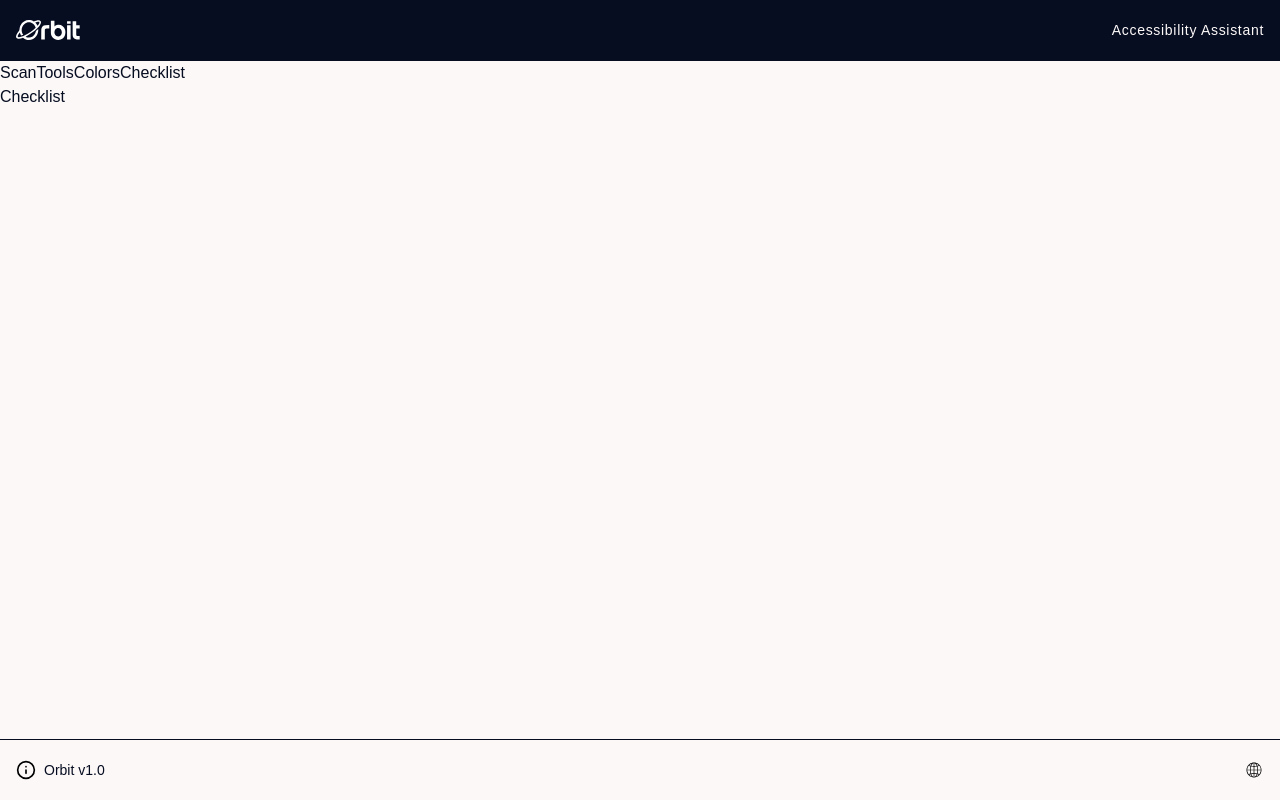
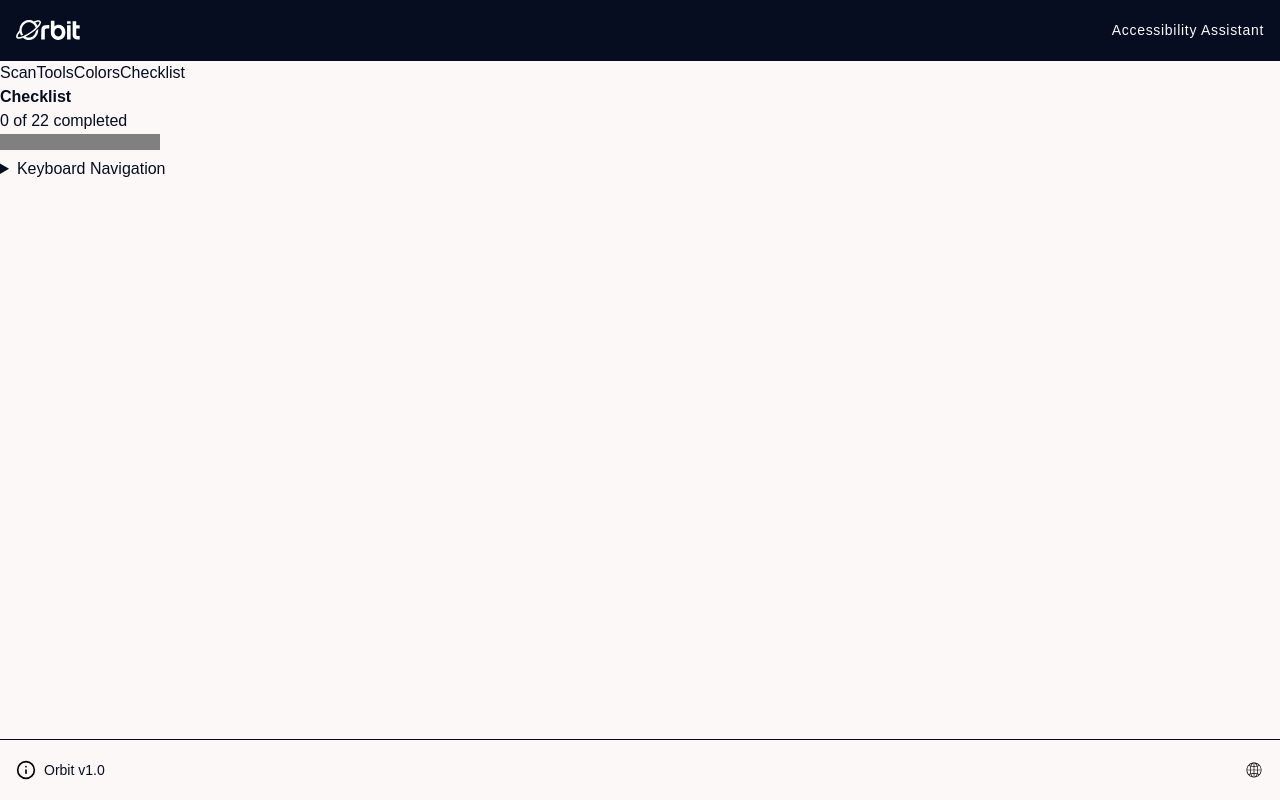
Before and after one commit to mtq01/orbit, a React (Vite) app: page / in a window 1280 px wide. Both pictures are taken after a click on the tab "Checklist". Built offline with nearby package versions, Linux system fonts and the light colour scheme.

Commit message:
Base Checklist UI

```diff
--- a/src/features/checklist/Checklist.tsx
+++ b/src/features/checklist/Checklist.tsx
@@ -47,7 +47,40 @@ const Checklist = () => {
     // delete the saved data from localStorage
     localStorage.removeItem("orbit-checklist");
   };
-  return <div>Checklist</div>;
+
+  return (
+    <>
+      <p className="font-bold">Checklist</p>
+      <section>
+        <div>
+          <p>
+            {checkedCount} of {totalItems} completed
+          </p>
+        </div>
+        <progress max={totalItems} value={checkedCount}>
+          {checkedCount}
+        </progress>
+      </section>
+
+      {/* checkbox categories */}
+      <section>
+        {/* checkbox items */}
+        <details>
+          <summary>Keyboard Navigation</summary>
+          <ul>
+            <li>
+              <input
+                type="checkbox"
+                name="keyboard-nav-1"
+                id="keyboard-nav-1"
+              />
+              CheckboxItem
+            </li>
+          </ul>
+        </details>
+      </section>
+    </>
+  );
 };
 
 export default Checklist;
```
